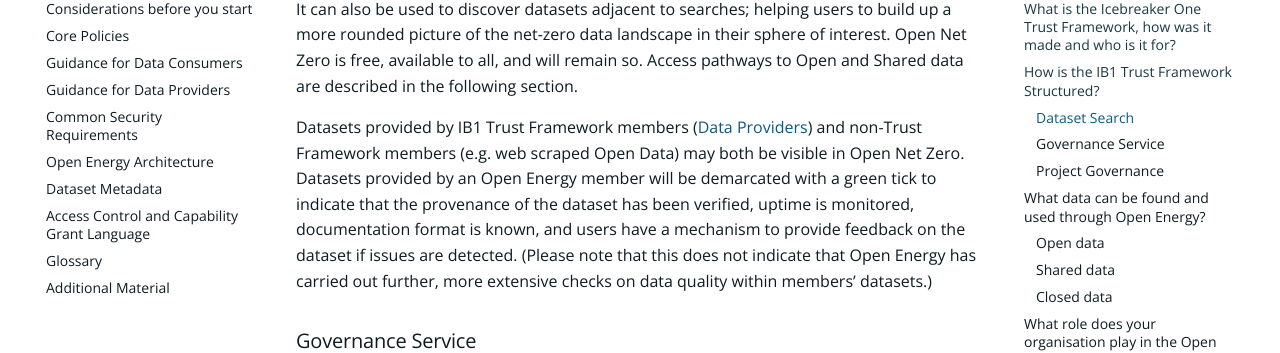
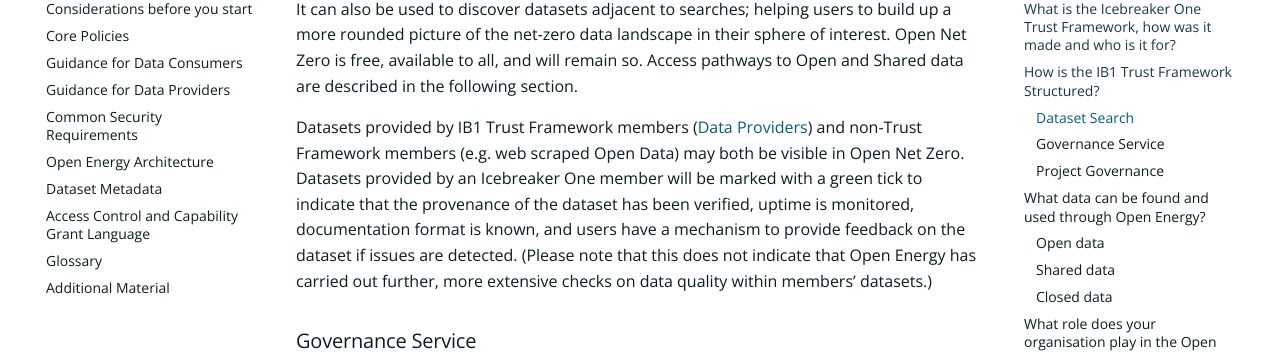
Before and after one commit to icebreakerone/ib1-technical-docs, an MkDocs documentation site: the page built from docs/ops_guidelines/introduction.md, in a window 1280 px wide and 900 px high, scrolled down 2650 px. Shown: the part 144-497 px from the top of the window. Built offline with MkDocs 1.6.1 and Material for MkDocs 9.7.7, drawn with Linux system fonts in a browser that asks for light colours; the version menu is left out.

Commit message:
docs/ops_guidelines/introduction.md updated from https://stackedit.net/

```diff
--- a/docs/ops_guidelines/introduction.md
+++ b/docs/ops_guidelines/introduction.md
@@ -64,8 +64,7 @@
 
 It can also be used to discover datasets adjacent to searches; helping users to build up a more rounded picture of the net-zero data landscape in their sphere of interest. Open Net Zero is free, available to all, and will remain so. Access pathways to Open and Shared data are described in the following section.
 
-Datasets provided by IB1 Trust Framework members ([Data Providers](../glossary.md#term-Data-Provider)) and non-Trust Framework members (e.g. web scraped Open Data) may both be visible in Open Net Zero. Datasets provided by an Open Energy member will be demarcated with a
-green tick to indicate that the provenance of the dataset has been verified, uptime is monitored, documentation
+Datasets provided by IB1 Trust Framework members ([Data Providers](../glossary.md#term-Data-Provider)) and non-Trust Framework members (e.g. web scraped Open Data) may both be visible in Open Net Zero. Datasets provided by an Icebreaker One member will be marked with a green tick to indicate that the provenance of the dataset has been verified, uptime is monitored, documentation
 format is known, and users have a mechanism to provide feedback on the dataset if issues are detected. (Please
 note that this does not indicate that Open Energy has carried out further, more extensive checks on data quality
 within members’ datasets.)
```
Also changed, not shown: other parts of docs/ops_guidelines/introduction.md (+1 -1 lines).
